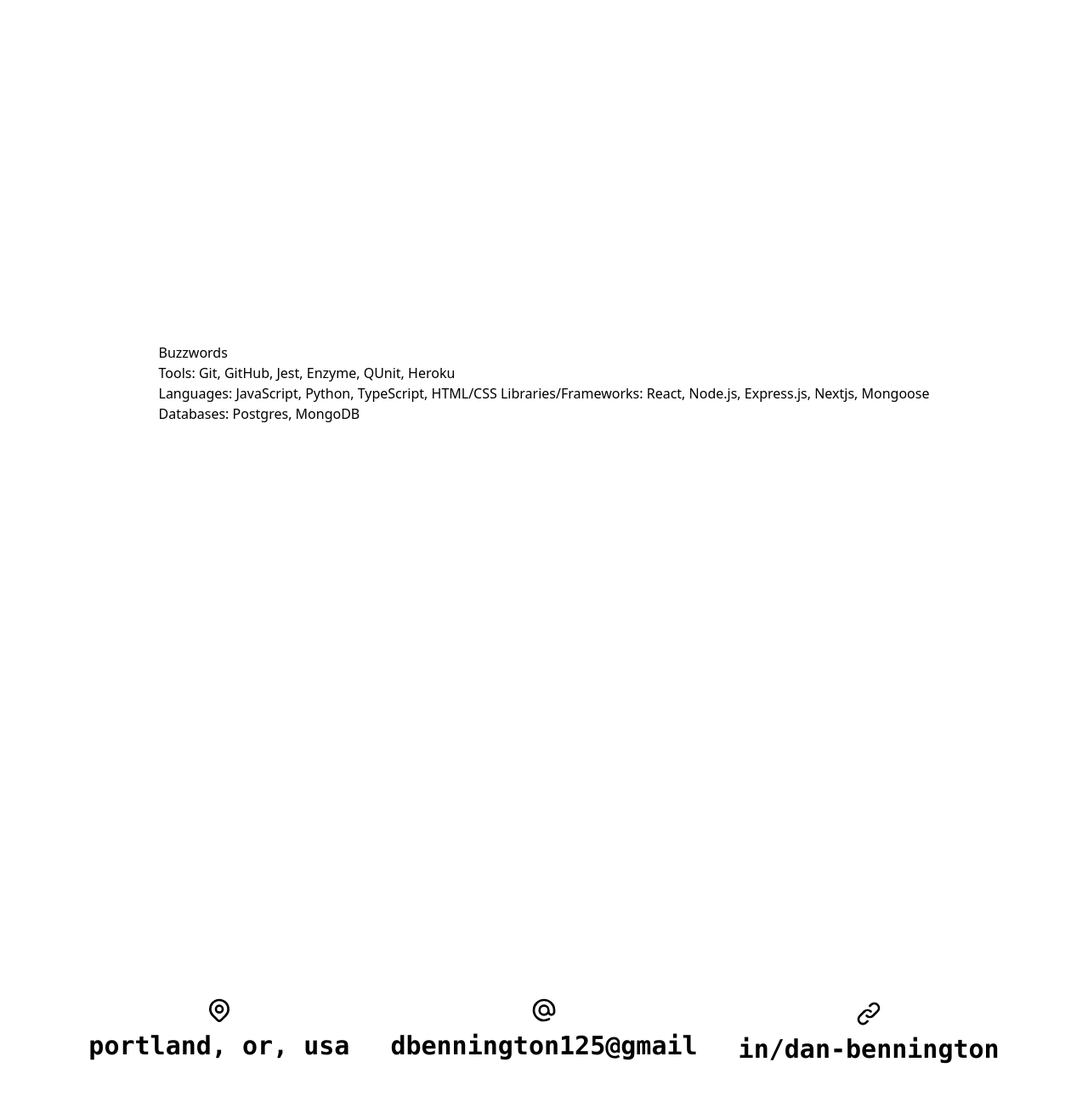
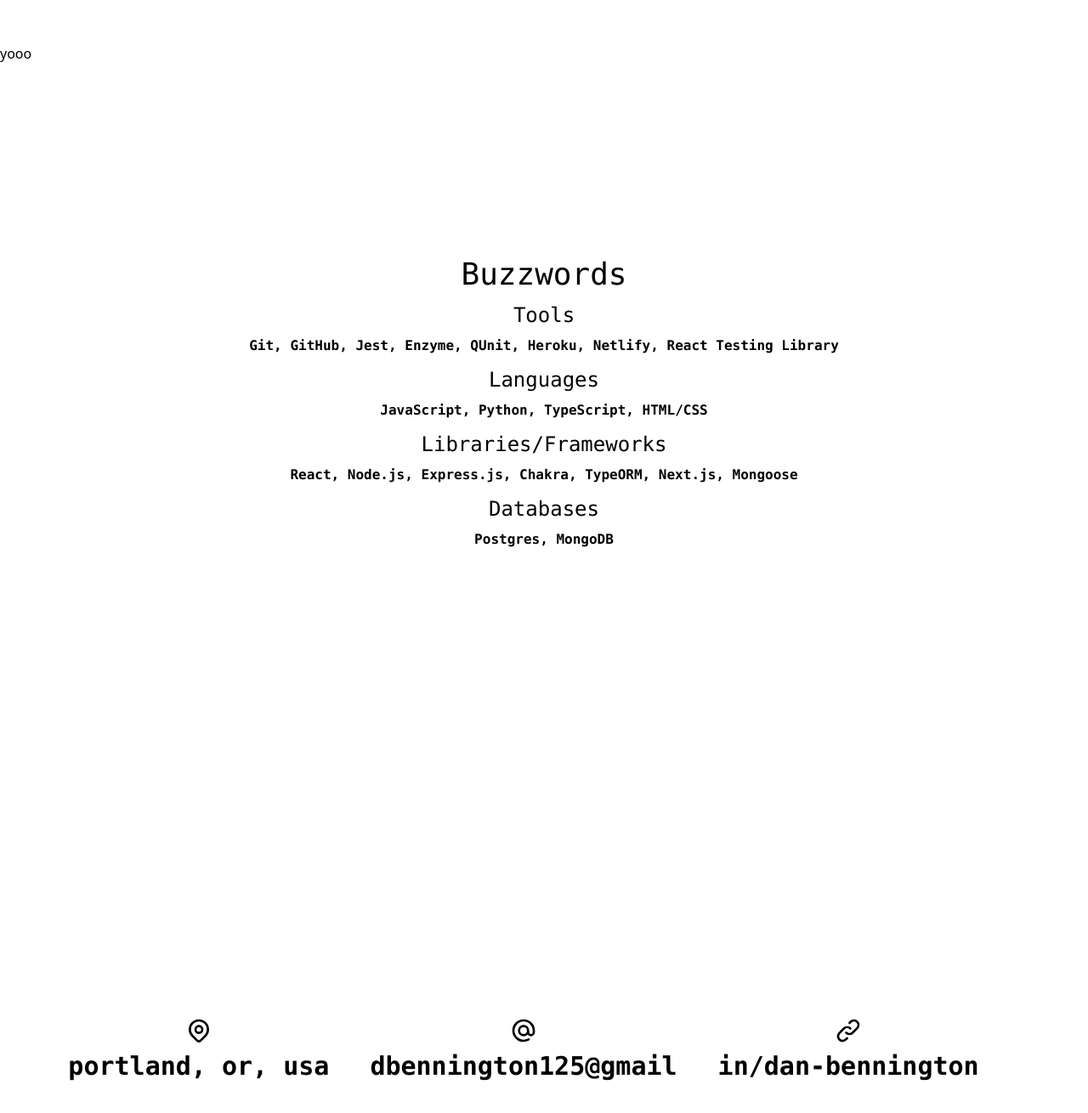
Before and after one commit to dbennin125/site-tailwind, a React (Create React App) app: page / in a window 1280 px wide. Shown: the part 1629-2939 px from the top of the page at 85% size. Built offline with nearby package versions, Linux system fonts and the light colour scheme.

Commit message:
done for now

```diff
--- a/src/App.js
+++ b/src/App.js
@@ -7,6 +7,7 @@
 import { NavBar } from "./componets/NavBar";
 import { Splash } from "./componets/Splash";
 import { Tech } from "./componets/Tech";
+import { Projects } from "./componets/Projects";
 
 function App() {
   const [isOpen, setIsOpen] = useState(false);
@@ -31,6 +32,7 @@
       <Dropdown isOpen={isOpen} toggle={toggle} />
       <Splash />
       <About />
+      <Projects />
       <Tech />
       <Contact />
       <Footer />
--- a/src/componets/About.jsx
+++ b/src/componets/About.jsx
@@ -3,7 +3,7 @@
 export const About = () => {
   return (
     <div className="h-screen center-content" id="about">
-      <p className="about-font mb-2">
+      <p className="about-font mb-10">
         I’m a full stack software engineer with a knack for crafting clean,
         tested, and modular code. With a keen eye on the end goal, whether in a
         mob, pairs, or solo, I take pride in executing the task, solving
--- a/src/componets/Contact.jsx
+++ b/src/componets/Contact.jsx
@@ -11,13 +11,12 @@
     >
       <ul
         className="bg-white flex
-        h-screen
         flex-col justify-center items-center
         lg:flex-row justify-center items-center
         "
       >
         {/* <h1 className="contact-card font-mono text-3xl shadow-2xl">Contact</h1> */}
-        <li className="contact-card">
+        <li className="contact-card pr-12">
           <svg
             className="w-8 h-8 mb-2"
             fill="none"
@@ -38,9 +37,9 @@
               d="M15 11a3 3 0 11-6 0 3 3 0 016 0z"
             />
           </svg>
-          <h1 className="contact-font text-left">portland, or, usa</h1>
+          <h1 className="contact-font">portland, or, usa</h1>
         </li>
-        <li className="contact-card xl:mr-12 ml:12 flex-shrink-0 lg:mr-12 ml-12">
+        <li className="contact-card pr-12">
           <svg
             className="w-8 h-8 mb-2"
             fill="none"
@@ -59,13 +58,13 @@
             <a
               href="mailto:dbennington125@gmail.com"
               alt="link to email:dbennington125@gmail.com"
-              className="contact-font text-left"
+              className="contact-font"
             >
               dbennington125@gmail
             </a>
           </address>
         </li>
-        <li className="contact-card ">
+        <li className="contact-card pr-12 md:mb-2 sm:-mb-20">
           <svg
             className="w-8 h-8 m-2"
             fill="none"
@@ -83,7 +82,7 @@
           <a
             href="https://www.linkedin.com/in/dan-bennington/"
             alt="link to LinkedIn:https://www.linkedin.com/in/dan-bennington/"
-            className="contact-font text-left"
+            className="contact-font"
           >
             in/dan-bennington
           </a>
--- /dev/null
+++ b/src/componets/Projects.jsx
@@ -0,0 +1,9 @@
+import React from "react";
+
+export const Projects = () => {
+  return (
+    <div>
+      <p>yooo</p>
+    </div>
+  );
+};
--- a/src/componets/Tech.jsx
+++ b/src/componets/Tech.jsx
@@ -3,16 +3,23 @@
 export const Tech = () => {
   return (
     <>
-      <div className="h-screen center-content " id="tech">
-        <h2>
+      <div className="h-screen center-content text-center" id="tech">
+        <h1 className="font-mono text-4xl">
           Buzzwords
-          <p>Tools: Git, GitHub, Jest, Enzyme, QUnit, Heroku</p>
-          <p>
-            Languages: JavaScript, Python, TypeScript, HTML/CSS
-            Libraries/Frameworks: React, Node.js, Express.js, Nextjs, Mongoose
+          <p className="text-2xl mt-3 mb-2">Tools</p>
+          <p className="tech-font">
+            Git, GitHub, Jest, Enzyme, QUnit, Heroku, Netlify, React Testing
+            Library
           </p>
-          <p>Databases: Postgres, MongoDB</p>
-        </h2>
+          <p className="text-2xl mt-3 mb-2">Languages</p>
+          <p className="tech-font">JavaScript, Python, TypeScript, HTML/CSS</p>
+          <p className="text-2xl mt-3 mb-2">Libraries/Frameworks</p>
+          <p className="tech-font">
+            React, Node.js, Express.js, Chakra, TypeORM, Next.js, Mongoose
+          </p>
+          <p className="text-2xl mt-3 mb-2">Databases</p>
+          <p className="tech-font"> Postgres, MongoDB</p>
+        </h1>
       </div>
     </>
   );
--- a/src/index.css
+++ b/src/index.css
@@ -26,3 +26,7 @@
   font-style: normal;
   text-transform: none;
 }
+
+.tech-font {
+  @apply font-mono font-black lg:text-base text-base;
+}
```
Also changed, not shown: src/componets/Footer.jsx (+7 -7 lines), 2 other files (tests, documents, lock files or other folders).
